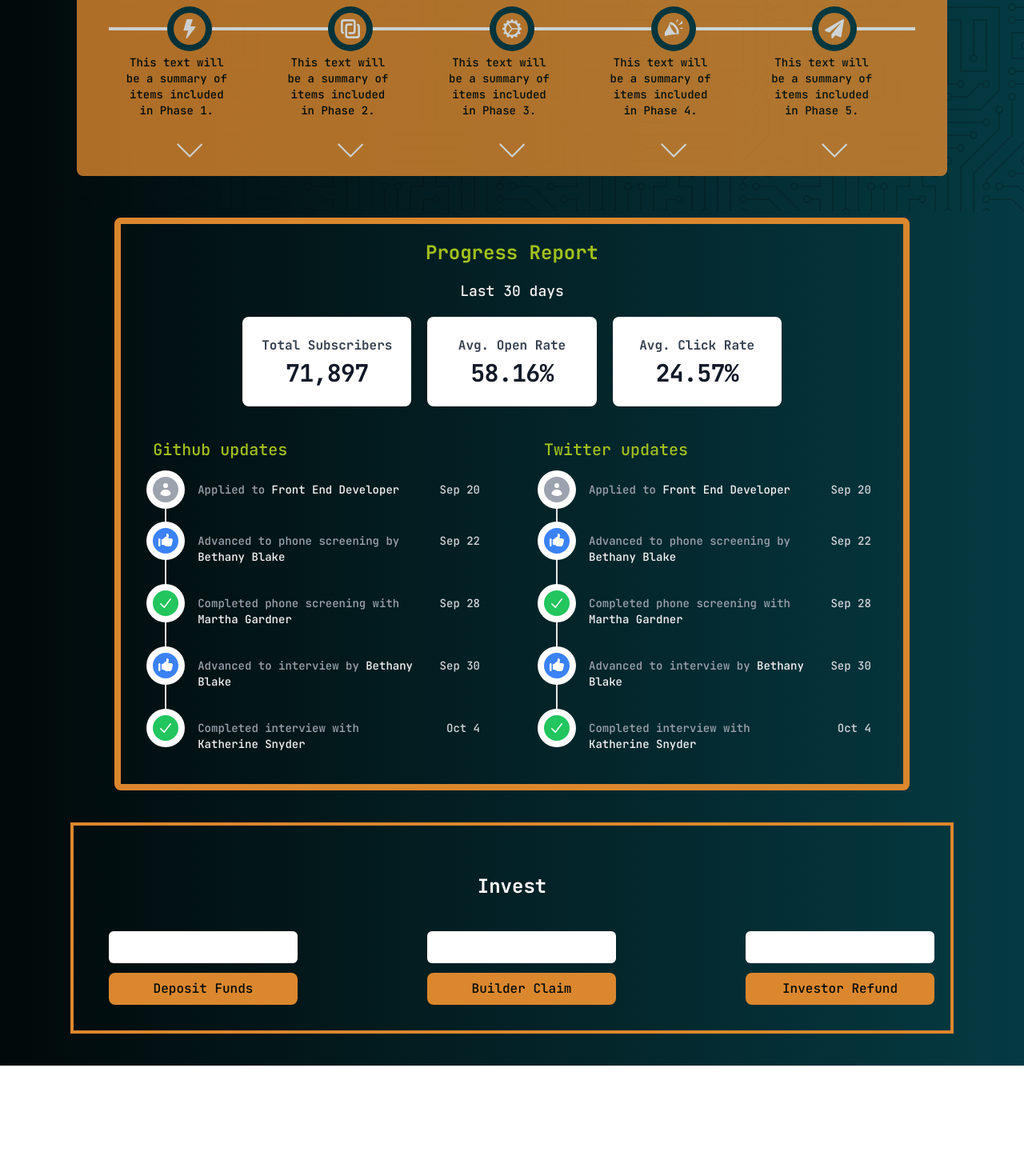
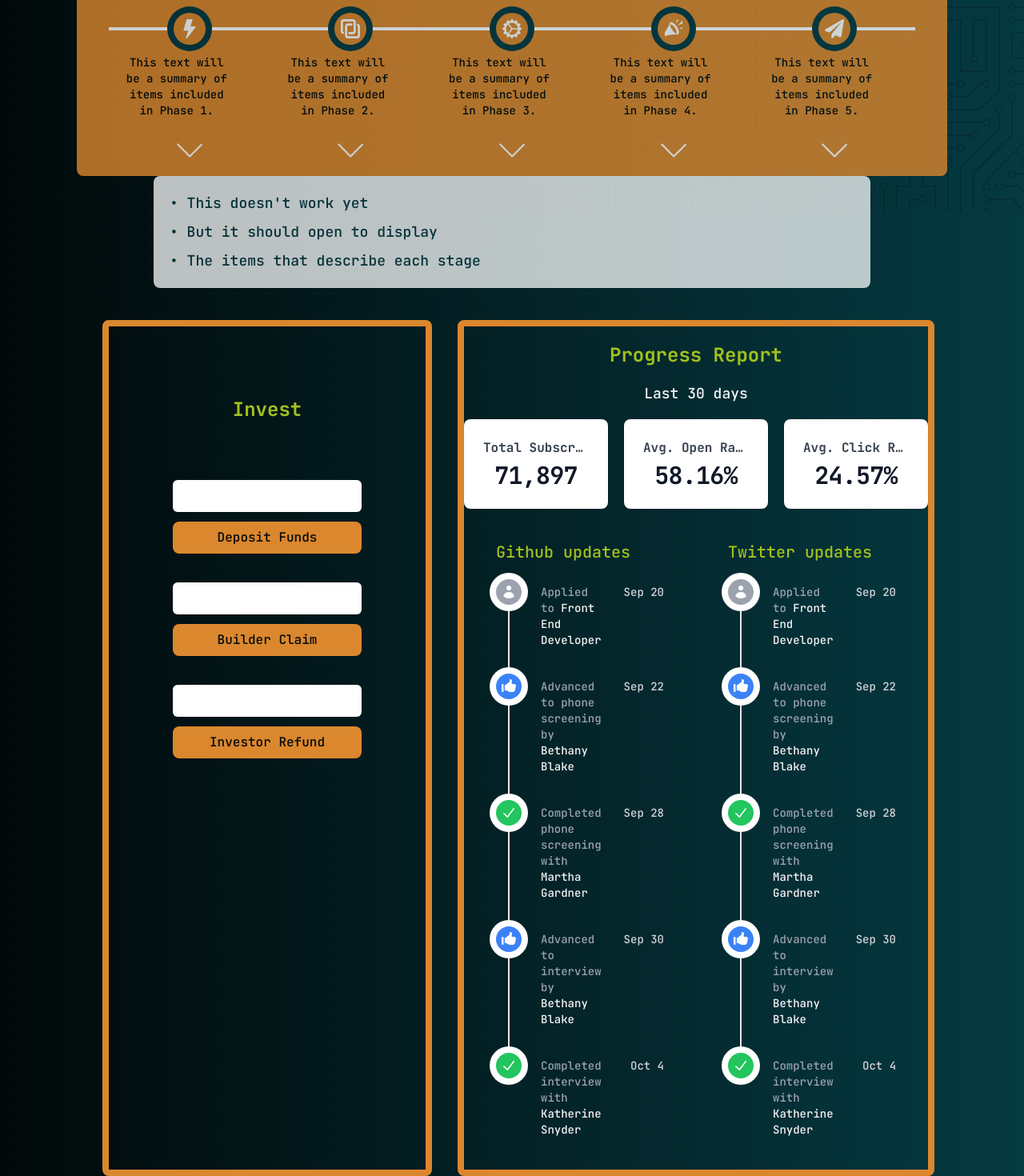
Before and after one commit to DLRFC/KickStark, a Next.js app: page /catalogue/1 in a window 1280 px wide. Shown: the part 536-2006 px from the top of the page at 80% size. Before the commit the page ends 1868 px from the top, so only its background shows below. Built offline with nearby package versions, Linux system fonts and the light colour scheme; no server answers; the database is empty.

Commit message:
more layout

```diff
--- a/components/projects/ProgressReport.tsx
+++ b/components/projects/ProgressReport.tsx
@@ -67,7 +67,7 @@ const ProgressReport: FC = () => {
         return classes.filter(Boolean).join(' ')
     }
     return (
-        <div className="w-[90%] h-auto border-8 border-brand-orange rounded-lg text-brand-green flex flex-col justify-center place-items-center">
+        <div className="w-[100%] h-auto border-8 border-brand-orange rounded-lg text-brand-green flex flex-col justify-center place-items-center">
             <div className="my-5 text-2xl font-bold">Progress Report</div>
             <div>
                 <h3 className="text-lg font-medium leading-6 text-gray-100 text-center">Last 30 days</h3>
--- a/pages/catalogue/[projectID].tsx
+++ b/pages/catalogue/[projectID].tsx
@@ -50,30 +50,26 @@ const ProjectProfile: NextPage<Props> = (props) => {
             checkpoints={["stage1", "stage2", "stage3", "stage4"]}
           />
         </div>
-        {/* <div className="pr-7">
-          are we able to know the index we need to take from ProjectList?
-                    if not, can build an individual Card here.
-          {ProjectList[2]}
-        </div> */}
       </div>
-      <div className="flex flex-col justify-between mx-12 pt-8 px-10">
-        <div className="items-center flex justify-center mt-5">
-          {/* if project is fully built, display progress report,
-                    if not, display blank placeholder */}
-          <ProgressReport />
+      <div className="w-[70%] ml-[15%] p-5 items-center rounded-lg text-lg text-brand-dark bg-brand-gray opacity-[75%]">
+        <p className="pb-2">&bull; This doesn't work yet</p>
+        <p className="pb-2">&bull; But it should open to display</p>
+        <p>&bull; The items that describe each stage</p>
       </div>
-        <div className=" w-100% my-10 border-4 border-brand-orange p-5">
-        <div className="my-10 text-brand-green text-2xl font-bold text-white text-center">Invest</div>
 
-        <div className="pl-6 flex justify-between">
+      <div className="flex mx-[10%] mb-12 pt-10">
+        <div className=" w-100% border-8 border-brand-orange rounded-lg mr-8 p-12">
+          <div className="my-10 text-brand-green text-2xl font-bold text-center">Invest</div>
 
-          <div className="flex flex-col">
+          <div className="justify-between p-8">
+
+            <div className="flex flex-col pb-6">
               <input className="py-2 rounded-md"></input>
               <button className="my-3 bg-brand-orange text-brand-darkest rounded-lg py-2 px-4">
                 Deposit Funds
               </button>
             </div>
-          <div className="flex flex-col">
+            <div className="flex flex-col pb-6">
               <input className="py-2 rounded-md"></input>
               <button className="my-3 bg-brand-orange text-brand-darkest rounded-lg py-2 px-4">
                 Builder Claim
@@ -87,6 +83,13 @@ const ProjectProfile: NextPage<Props> = (props) => {
             </div>
           </div>
         </div>
+
+        <div className="items-center flex justify-center">
+          {/* if project is fully built, display progress report,
+                    if not, display blank placeholder */}
+          <ProgressReport />
+        </div>
+
       </div>
     </div>
   );
```
Lines whose indentation alone changed are shown as unchanged.
